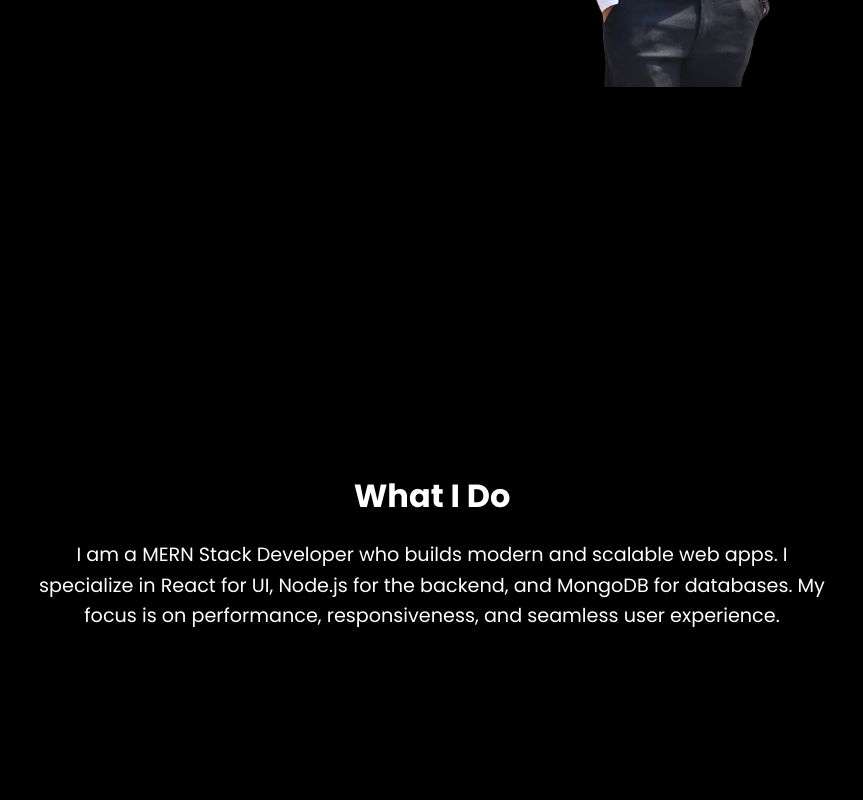
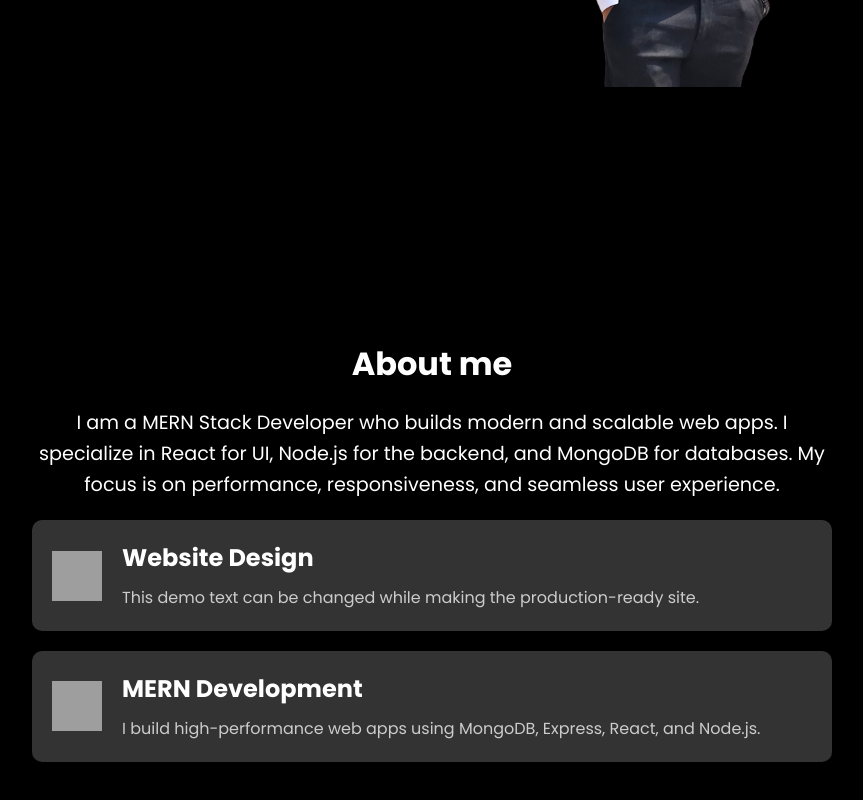
Before and after one commit to Mdraza78/Portfolio, a React (Vite) app: page / in a window 1280 px wide. Shown: the part 574-1374 px from the top of the page, without its empty margins (208-1071 px from the left). Built offline with nearby package versions, Linux system fonts and the light colour scheme; grey boxes are pictures that could not be loaded.

Commit message:
modifaction in About me

```diff
--- a/src/components/Body1.css
+++ b/src/components/Body1.css
@@ -15,9 +15,7 @@
 }
 
 .heading {
-
     font-family: 'Poppins', sans-serif;
-
     margin-bottom: 20px;
 }
 
@@ -26,3 +24,35 @@
     font-size: 1.2em;
     line-height: 1.6;
 }
+
+.card {
+    background-color: #333;
+    border-radius: 10px;
+    padding: 20px;
+    margin: 20px 0;
+    display: flex;
+    align-items: center;
+    text-align: left;
+}
+
+.card-icon {
+    width: 50px;
+    height: 50px;
+    margin-right: 20px;
+}
+
+.card-content {
+    flex: 1;
+}
+
+.card-title {
+    font-family: 'Poppins', sans-serif;
+    margin-bottom: 10px;
+}
+
+.card-text {
+    font-family: 'Poppins', sans-serif;
+    font-size: 1em;
+    line-height: 1.6;
+    color: #ccc;
+}
--- a/src/components/Body1.jsx
+++ b/src/components/Body1.jsx
@@ -1,17 +1,40 @@
-import React from 'react'
-import './Body1.css'
+import React from 'react';
+import './Body1.css';
 
 export default function Body1() {
   return (
     <div className="body">
       <div className="content">
-        <h1 className="heading">What I Do</h1>
+        <br />
+        <h1 className="heading">About me</h1>
         <p className="intro">
           I am a MERN Stack Developer who builds modern and scalable web apps.
           I specialize in React for UI, Node.js for the backend, and MongoDB for databases.
           My focus is on performance, responsiveness, and seamless user experience.
         </p>
+
+        {/* Website Design Card */}
+        <div className="card">
+          <img src="/path-to-website-design-icon.png" alt="Website Design" className="card-icon" />
+          <div className="card-content">
+            <h2 className="card-title">Website Design</h2>
+            <p className="card-text">
+              This demo text can be changed while making the production-ready site.
+            </p>
+          </div>
+        </div>
+
+        {/* New Card (MERN Development) */}
+        <div className="card">
+          <img src="/path-to-mern-icon.png" alt="MERN Development" className="card-icon" />
+          <div className="card-content">
+            <h2 className="card-title">MERN Development</h2>
+            <p className="card-text">
+              I build high-performance web apps using MongoDB, Express, React, and Node.js.
+            </p>
+          </div>
+        </div>
       </div>
     </div>
-  )
+  );
 }
```
